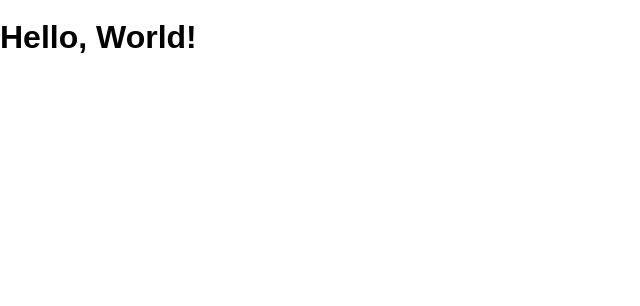
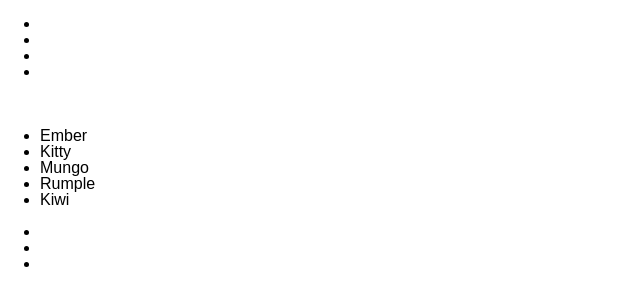
Before and after one commit to gabeo14/kitteh, a website: page public/index.html in a window 1280 px wide. Shown: the whole page, without its empty margins (0-640 px from the left). Drawn offline with Linux system fonts and the light colour scheme.

Commit message:
Added all html tags + kitteh names

```diff
--- a/public/index.html
+++ b/public/index.html
@@ -1,12 +1,74 @@
 <!DOCTYPE html>
 <html>
+
 <head lang="en">
   <meta charset="UTF-8">
   <meta name="viewport" content="width=device-width, initial-scale=1">
   <title>Kitteh</title>
   <link rel="stylesheet" href="/screen.css">
 </head>
+
 <body>
-    <h1>Hello, World!</h1>
+  <header>
+
+  </header>
+  <nav>
+    <ul>
+      <li>
+
+      </li>
+      <li>
+
+      </li>
+      <li>
+
+      </li>
+      <li>
+
+      </li>
+    </ul>
+  </nav>
+  <main>
+    <aside>
+      <img>
+      <ul>
+        <li>
+          Ember
+        </li>
+        <li>
+          Kitty
+        </li>
+        <li>
+          Mungo
+        </li>
+        <li>
+          Rumple
+        </li>
+        <li>
+          Kiwi
+        </li>
+      </ul>
+    </aside>
+    <p>
+
+    </p>
+    <p>
+
+    </p>
+  </main>
+  <footer>
+    <ul>
+      <li>
+
+      </li>
+      <li>
+
+      </li>
+      <li>
+
+      </li>
+    </ul>
+  </footer>
 </body>
+
 </html>
```
Lines whose indentation alone changed are shown as unchanged.
